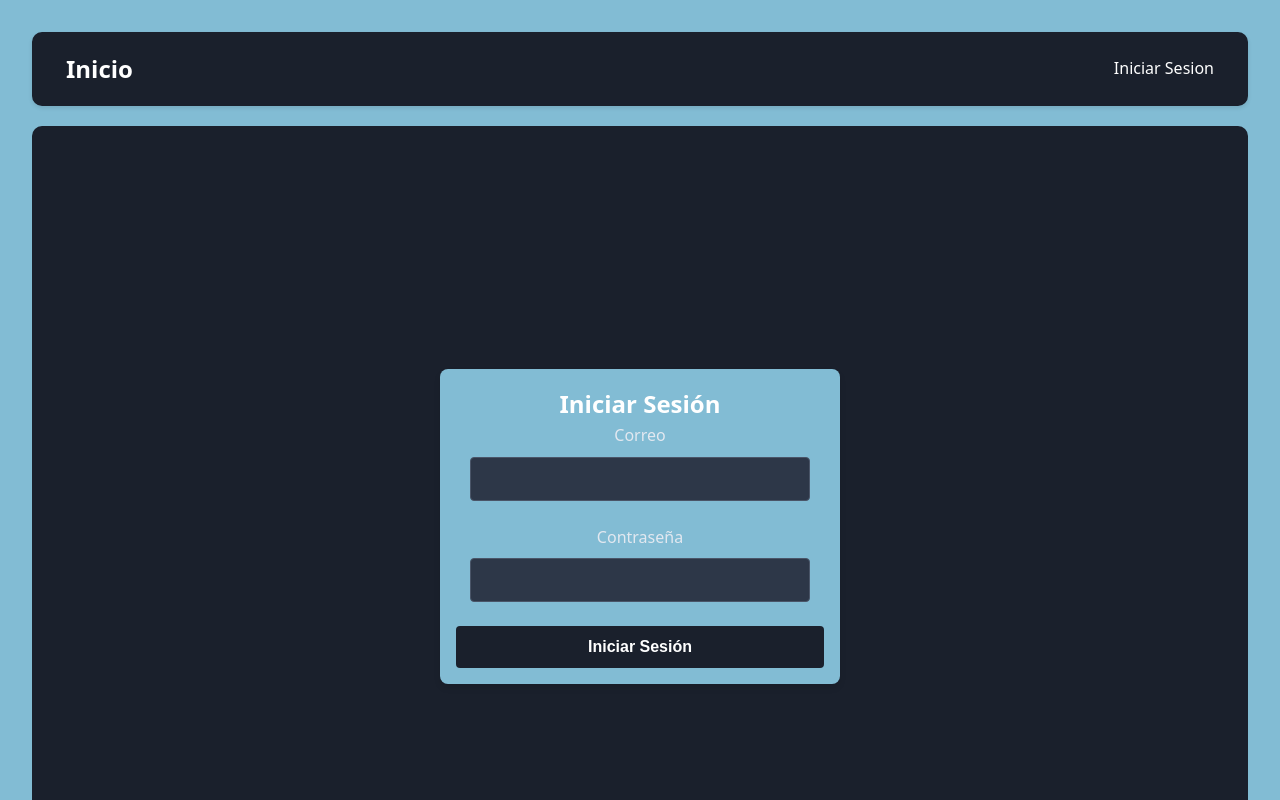
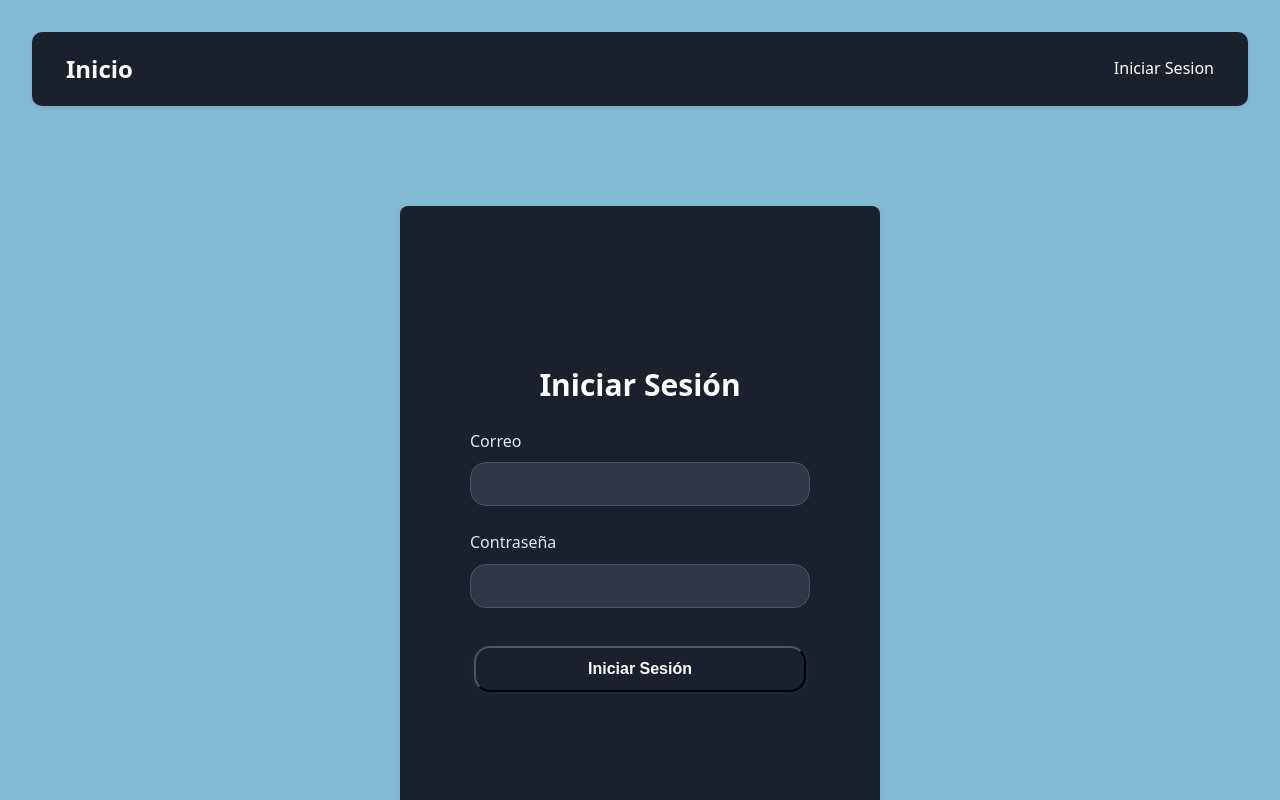
Before and after one commit to IsaacNw321/frontend-chat-ts, a React (Vite) app: page /login in a window 1280 px wide. Shown: the top 800 px of the page. Built offline with nearby package versions, Linux system fonts and the light colour scheme.

Commit message:
update : styles in loginform

```diff
--- a/src/styles/sessions.css
+++ b/src/styles/sessions.css
@@ -26,7 +26,7 @@
 }
 
 .loginContainer{
-  background-color: #1a202c;
+  background-color: var(--primary-color);
   width: 100%;
   height: 100vh;
   display: flex;
@@ -43,7 +43,9 @@
   min-height: 80vh;
   width: 480px;
   background-color: #1a202c;
+  box-shadow: 0 4px 6px rgba(0, 0, 0, 0.1);
   padding: 10px;
+   border-radius: 8px;
 }
 
 .authForm {
@@ -51,10 +53,8 @@
   justify-content: center;
   align-items: center;
   flex-direction: column;
-  background-color: #82bcd4;
   padding: 16px;
   border-radius: 8px;
-  box-shadow: 0 4px 6px rgba(0, 0, 0, 0.1);
   width: 100%;
   max-width: 400px;
 }
@@ -66,6 +66,7 @@
 .formField label {
   display: block;
   margin-bottom: 0.5rem;
+  text-align: left;
   color: #e2e8f0;
   font-weight: 500;
 }
@@ -74,11 +75,16 @@
   width: 340px;
   padding: 0.75rem;
   border: 1px solid #4a5568;
-  border-radius: 4px;
+  border-radius: 16px;
   background-color: #2d3748;
   color: #e2e8f0;
   font-size: 1rem;
   transition: border-color 0.3s ease;
+}
+
+.formTitle{
+  margin-bottom: 20px;
+  font-size: 30px;
 }
 
 .formField input:focus {
@@ -100,15 +106,16 @@
 }
 
 .authButton {
-  width: 100%;
+  width: 90%;
+  margin-top: 14px;
   padding: 0.75rem;
   background-color: var(--secondary-color);
   color: #ffffff;
   font-size: 1rem;
   font-weight: 600;
-  border: none;
-  border-radius: 4px;
+  border-radius: 16px;
   cursor: pointer;
+  box-shadow: 0 0 0 3px rgba(8, 54, 97, 0.3);
   transition: background-color 0.3s ease;
   display: flex;
   justify-content: center;
```
